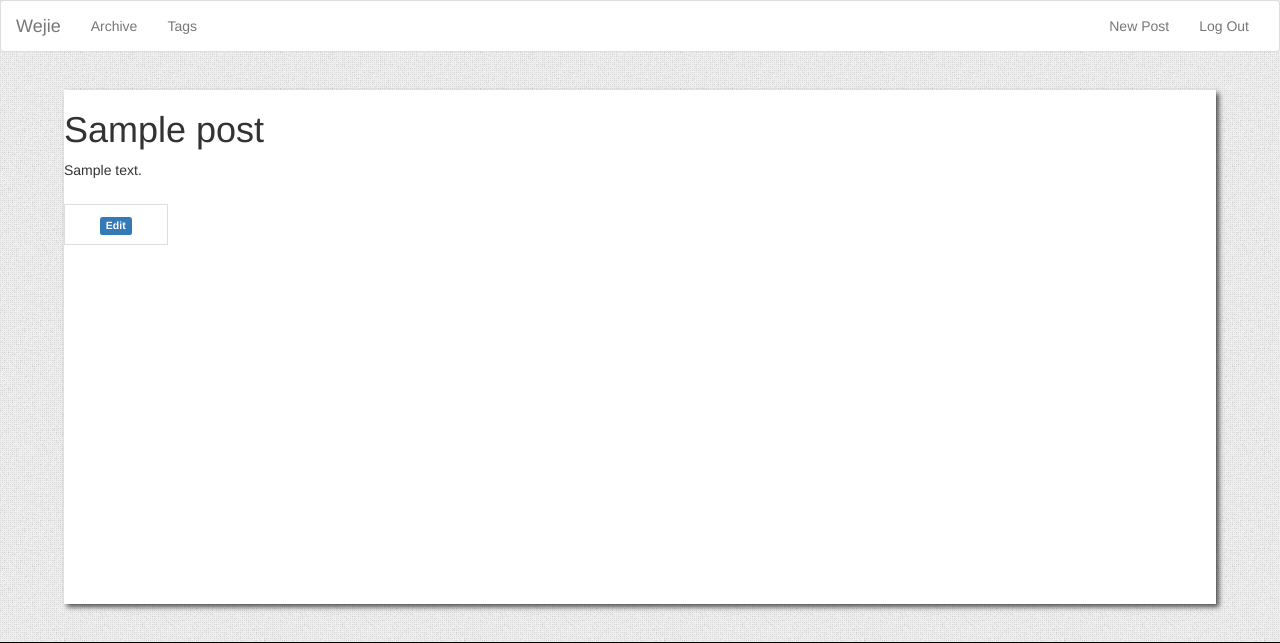
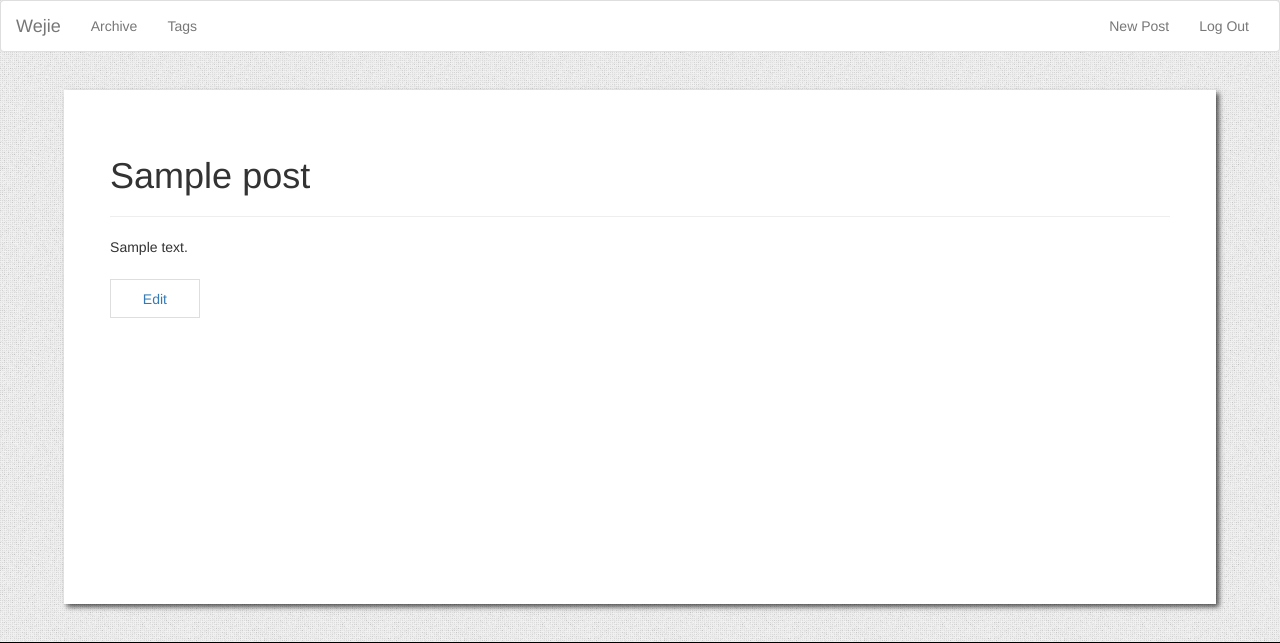
Before and after one commit to WeJie/flask-practice, a Flask app: page /post/1 in a window 1280 px wide. Shown: the top 643 px of the page. Run offline with Flask 2, Linux system fonts and the light colour scheme; a user stored in the database is signed in; tables that the repository leaves empty hold one stand-in row (values such as "Sample post"); some libraries are stand-ins or nearby versions.

Commit message:
Adjust post css

```diff
--- a/app/templates/post.html
+++ b/app/templates/post.html
@@ -5,9 +5,10 @@
 {% endblock %}
 
 {% block page %}
-    <article>
+    <article class="page">
         <header>
             <h1> {{ post.title }} </h1>
+            <hr/>
         </header>
         <div>
             <section> {{ post.body }} </section>
@@ -15,9 +16,7 @@
 
         <div class="post-footer">
             {% if current_user == post.author %}
-            <a href="{{ url_for('.edit', post_id=post.id) }}">
-                <span class="label label-primary">Edit</span>
-            </a>
+            <a href="{{ url_for('.edit', post_id=post.id) }}">Edit</a>
             {% endif %}
         </div>
     </article>
```
